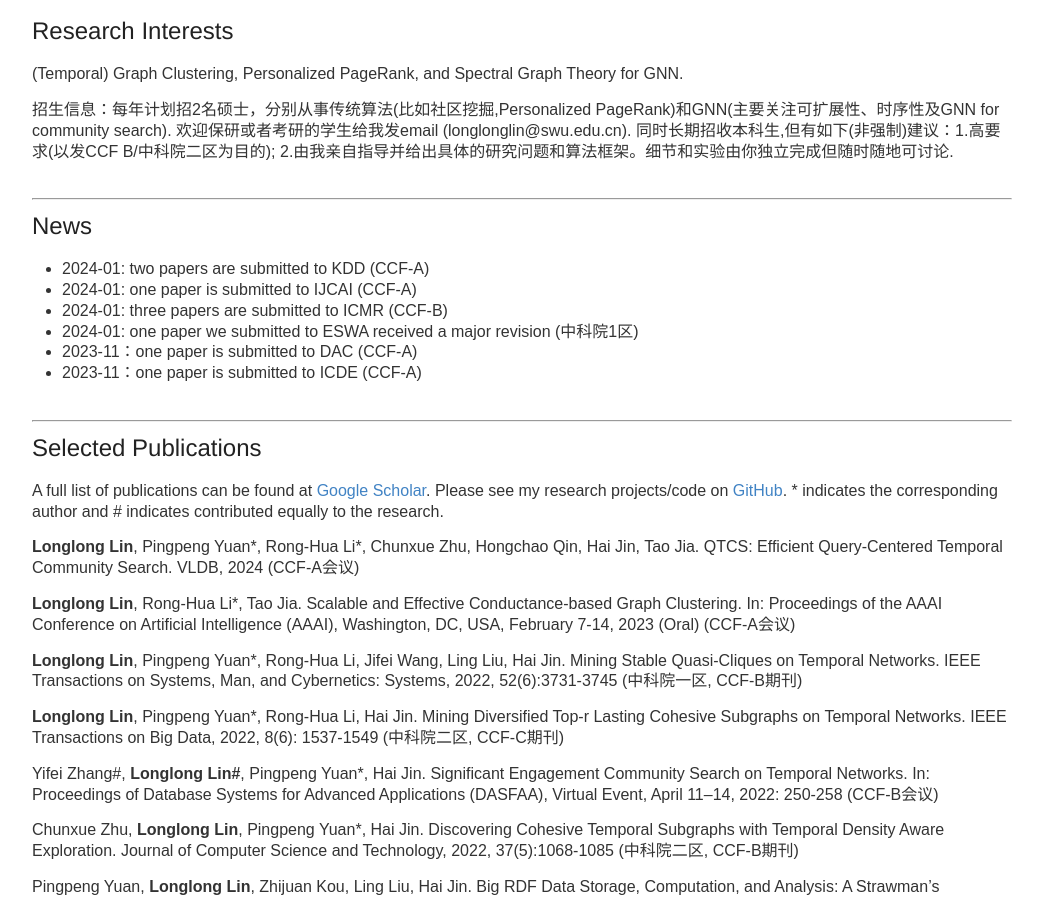
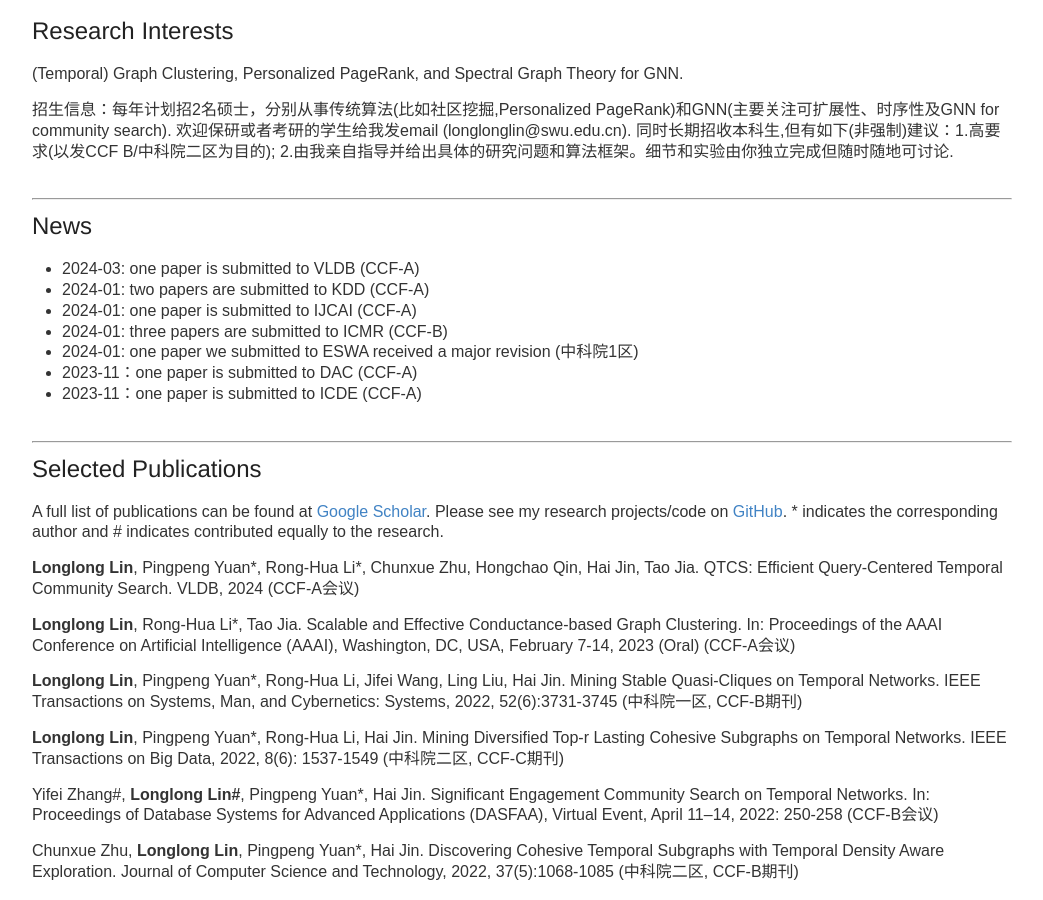
Before and after one commit to longlonglin/longlonglin.github.io, a Jekyll site: the page built from index.md, in a window 1280 px wide and 900 px high, scrolled down 347 px. Shown: the whole window, without its empty margins (118-1161 px from the left). Built offline with Jekyll 4.4.1, drawn with Linux system fonts in a browser that asks for light colours; our own code applies the rules of GitHub Pages for plain Markdown files.

Commit message:
Update index.md

```diff
--- a/index.md
+++ b/index.md
@@ -14,6 +14,7 @@ Longlon Lin is an Associate Professor at the [College of Computer and Informatio
 
 ___
 ## News
+* 2024-03: one paper is submitted to VLDB  (CCF-A)
 * 2024-01: two papers are submitted to KDD  (CCF-A)
 * 2024-01: one paper is submitted to IJCAI  (CCF-A)
 * 2024-01: three papers are submitted to ICMR  (CCF-B)
```
